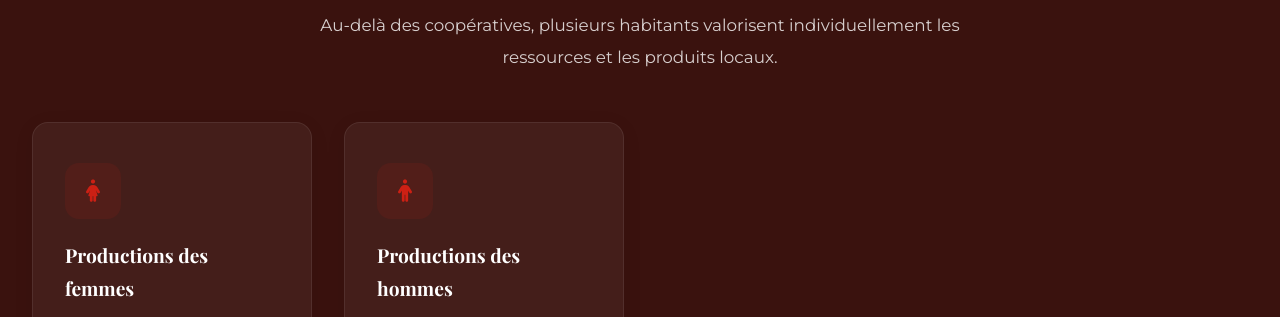
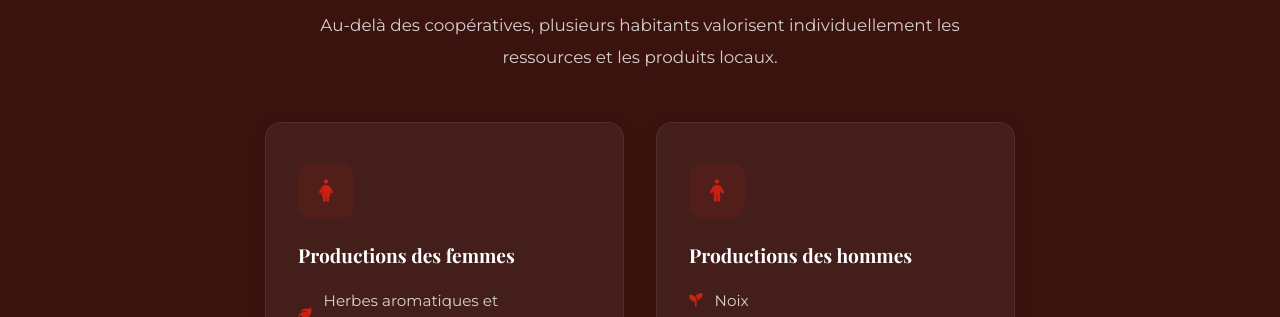
Before and after one commit to abdeladimabid/toulkine, a plain HTML site: page acteurs.html in a window 1280 px wide. Shown: the part 4970-5287 px from the top of the page. Drawn offline with nearby package versions, Linux system fonts and the light colour scheme.

Commit message:
Center producer cards in acteurs.html

```diff
--- a/acteurs.html
+++ b/acteurs.html
@@ -151,7 +151,7 @@
                 <span class="section-label light">Initiatives</span>
                 <h2 class="section-title light">Les producteurs et productrices du territoire</h2>
                 <p class="lead-text" style="color:rgba(255,255,255,0.8); text-align:center; max-width:700px; margin:0 auto 3rem;">Au-delà des coopératives, plusieurs habitants valorisent individuellement les ressources et les produits locaux.</p>
-                <div class="richesses-grid">
+                <div class="richesses-grid" style="grid-template-columns: repeat(2, 1fr); max-width: 750px; margin: 0 auto;">
                     <div class="richesse-card dark-richesse">
                         <div class="richesse-icon"><i class="fas fa-female"></i></div>
                         <h3>Productions des femmes</h3>
```
